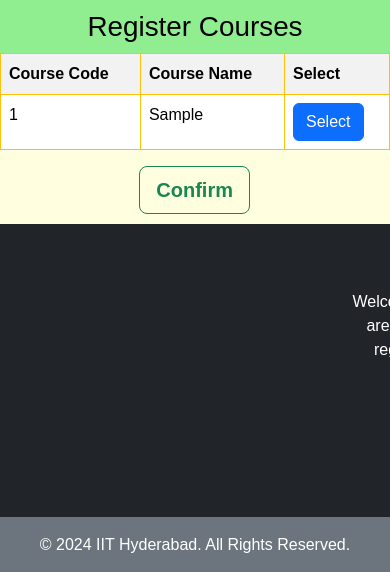
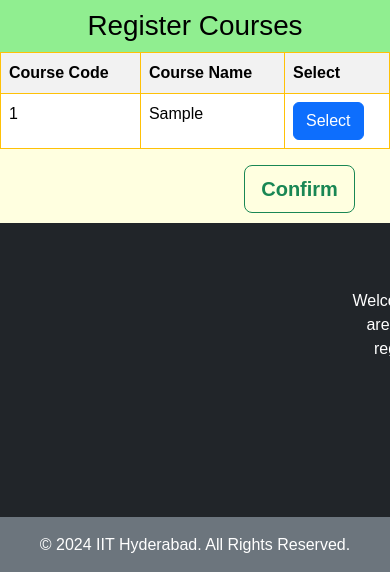
Before and after one commit to david-aashish/Portal, a Flask app: page /register_courses in a window 390 px wide; the page is wider, and only the part inside the window is pictured. Shown: the part 210-782 px from the top of that part. Run offline with Flask 3, Linux system fonts and the light colour scheme; the visitor is signed in with stand-in values (Sample User, id 1); tables that the repository leaves empty or names only in its code hold one stand-in row (values such as "Sample post"); data that the repository does not hold is empty; some libraries are stand-ins or nearby versions.

Commit message:
Made Responsive

```diff
--- a/templates/register_courses.html
+++ b/templates/register_courses.html
@@ -22,11 +22,11 @@ Register Courses
             background-color:lightgreen;
             color:black;
             margin: 0;
-            padding: 10px;
+            padding: 0.6rem;
         }
         .btn.btn-outline-success.btn-lg {
             float: right;
-            margin-right: 140px;
+            margin-right: 9%;
         }
         .table th {
             background-color: #f2f2f2;
```
